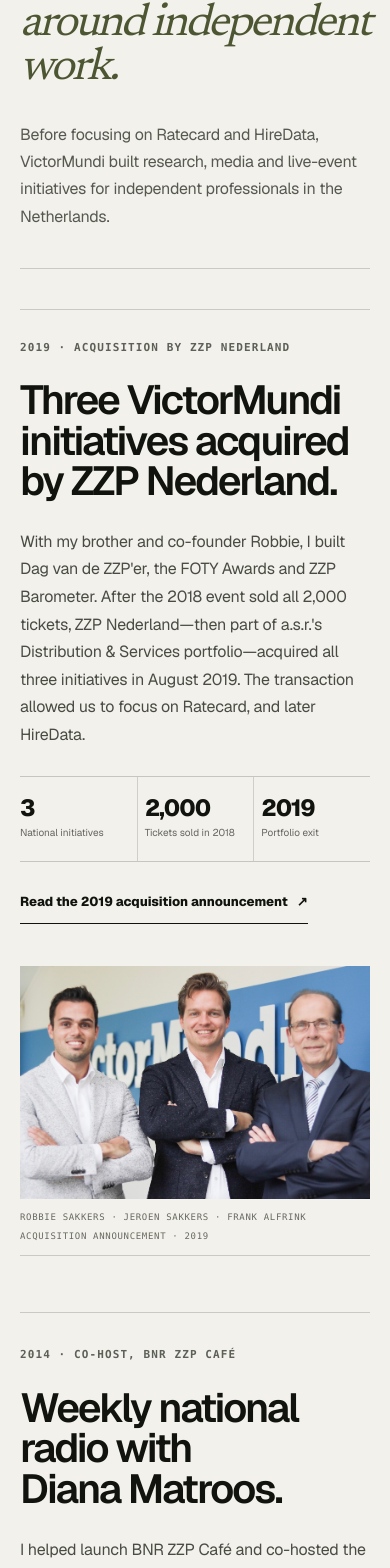
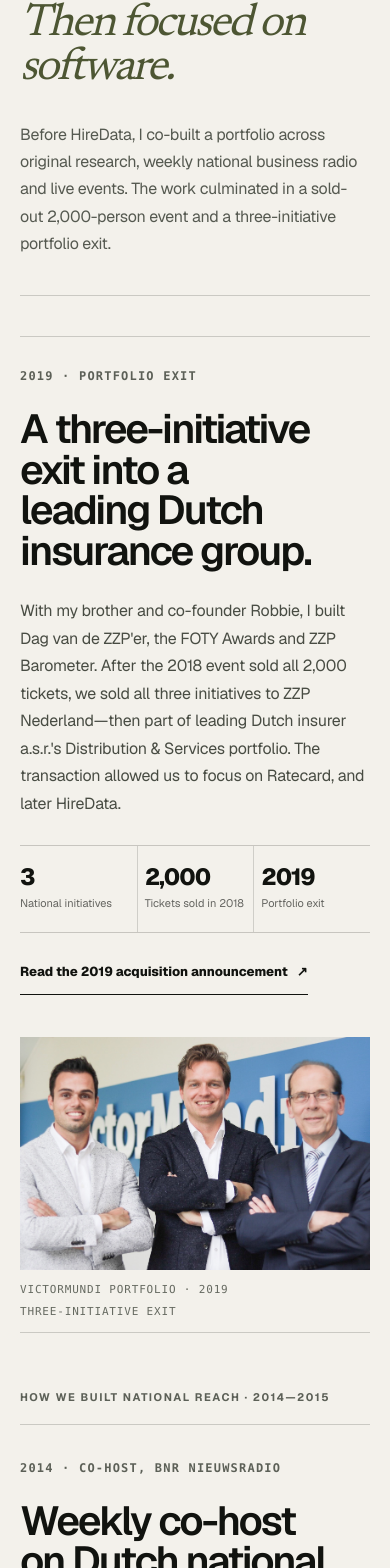
Before and after one commit to victormundi/victormundi.com, a Next.js app: page / in a window 390 px wide. Shown: the part 3059-4627 px from the top of the page. Built offline with nearby package versions, Linux system fonts and the light colour scheme.

Commit message:
style(design): FINDING-001 — elevate track record authority

```diff
--- a/app/LiteYouTube.tsx
+++ b/app/LiteYouTube.tsx
@@ -1,7 +1,7 @@
-/* eslint-disable @next/next/no-img-element -- The YouTube preview is a lightweight, lazy remote thumbnail that avoids loading the full player until intent. */
+/* eslint-disable @next/next/no-img-element -- The YouTube preview is a lightweight, lazy remote poster that avoids loading the full player until intent. */
 
 const videoTitle =
-  "Jeroen Sakkers interviews then–Prime Minister Mark Rutte at Dag van de ZZP'er";
+  "Jeroen Sakkers interviews the Prime Minister of the Netherlands";
 
 export default function LiteYouTube() {
   return (
@@ -11,10 +11,10 @@
       aria-label={`Watch ${videoTitle} on YouTube`}
     >
       <img
-        src="https://i.ytimg.com/vi/mynvKKeugcs/hqdefault.jpg"
+        src="https://i.ytimg.com/vi/mynvKKeugcs/maxresdefault.jpg"
         alt=""
-        width="480"
-        height="360"
+        width="1280"
+        height="720"
         loading="lazy"
         decoding="async"
       />
--- a/app/editorial.css
+++ b/app/editorial.css
@@ -578,7 +578,7 @@
 .milestone-label {
   margin-bottom: 24px;
   color: #5c6057;
-  font-size: 11px;
+  font-size: 12px;
 }
 
 .milestone h3 {
@@ -604,7 +604,7 @@
 }
 
 .milestone-facts dd {
-  font-size: 10px;
+  font-size: 11px;
 }
 
 .milestone-figure {
@@ -621,11 +621,21 @@
   color: #666a61;
   border-bottom: 1px solid var(--line);
   background: transparent;
-  font-size: 9px;
+  font-size: 11px;
+}
+
+.milestone-pair-label {
+  margin: clamp(64px, 7vw, 92px) 0 22px;
+  color: #5c6057;
+  font-family: var(--font-geist-sans), sans-serif;
+  font-size: 11px;
+  font-weight: 700;
+  letter-spacing: 0.14em;
+  text-transform: uppercase;
 }
 
 .milestone-pair {
-  margin-top: clamp(64px, 7vw, 92px);
+  margin-top: 0;
   grid-template-columns: repeat(2, minmax(0, 1fr));
   gap: clamp(42px, 6vw, 82px);
 }
@@ -1367,8 +1377,13 @@
   }
 
   .milestone-pair {
+    margin-top: 0;
+    gap: 56px;
+  }
+
+  .milestone-pair-label {
     margin-top: 56px;
-    gap: 56px;
+    margin-bottom: 18px;
   }
 
   .mission-section,
@@ -1405,8 +1420,11 @@
 }
 
 @media (max-width: 360px) {
-  .site-header nav a:nth-child(2),
-  .site-header nav a:nth-child(3) {
+  .site-header nav a:nth-child(5) {
     display: none;
   }
+
+  .site-header nav a:nth-child(2) {
+    display: inline-flex;
+  }
 }
--- a/app/layout.tsx
+++ b/app/layout.tsx
@@ -23,7 +23,7 @@
   metadataBase: siteUrl,
   title: "Jeroen Sakkers — Founder of HireData | Improve Every Day",
   description:
-    "Jeroen Sakkers is the Amsterdam founder of HireData. Explore his AI products, BNR Nieuwsradio work, 2,000-person event and 2019 portfolio exit.",
+    "Jeroen Sakkers is the Amsterdam founder of HireData. Explore his AI products, national business radio work, 2,000-person event and portfolio exit into a leading Dutch insurance group.",
   applicationName: "Jeroen Sakkers",
   authors: [{ name: "Jeroen Sakkers", url: "https://victormundi.com" }],
   creator: "Jeroen Sakkers",
--- a/app/page.tsx
+++ b/app/page.tsx
@@ -119,21 +119,21 @@
     {
       "@type": "CreativeWork",
       "@id": "https://victormundi.com/#portfolio-exit-2019",
-      name: "VictorMundi portfolio exit to ZZP Nederland",
+      name: "VictorMundi portfolio exit into a leading Dutch insurance group",
       url: "https://www.flexnieuws.nl/2019/08/zzp-nederland-neemt-zzp-initiatieven-victormundi-over/",
       datePublished: "2019-08-27",
       inLanguage: "nl-NL",
       description:
-        "The 2019 sale of Dag van de ZZP’er, the FOTY Awards and ZZP Barometer by VictorMundi to ZZP Nederland.",
+        "The 2019 sale of three national initiatives by VictorMundi to a company then within leading Dutch insurer a.s.r.’s Distribution & Services portfolio.",
       about: { "@id": "https://victormundi.com/#jeroen-sakkers" },
     },
     {
       "@type": "VideoObject",
       "@id": "https://victormundi.com/#mark-rutte-interview",
-      name: "Jeroen Sakkers interviews then–Prime Minister Mark Rutte",
+      name: "Jeroen Sakkers interviews the Prime Minister of the Netherlands",
       description:
-        "An edited public recording of Jeroen Sakkers interviewing then–Dutch Prime Minister Mark Rutte at Dag van de ZZP’er in 2015.",
-      thumbnailUrl: "https://i.ytimg.com/vi/mynvKKeugcs/hqdefault.jpg",
+        "An edited public recording of Jeroen Sakkers interviewing Mark Rutte, then Prime Minister of the Netherlands, at Dag van de ZZP’er in 2015.",
+      thumbnailUrl: "https://i.ytimg.com/vi/mynvKKeugcs/maxresdefault.jpg",
       uploadDate: "2015-10-13T05:57:02-07:00",
       duration: "PT18M51S",
       embedUrl: "https://www.youtube-nocookie.com/embed/mynvKKeugcs?start=49",
@@ -442,30 +442,30 @@
       <div className="milestones-heading">
         <div>
           <p className="eyebrow light-eyebrow">
-            <span /> Selected track record · 2014—2019
+            <span /> Selected track record · Before HireData
           </p>
           <h2 id="milestones-title">
-            Building a national platform
-            <em>around independent work.</em>
+            Built for a national audience.
+            <em>Then focused on software.</em>
           </h2>
         </div>
         <p>
-          Before focusing on Ratecard and HireData, VictorMundi built research,
-          media and live-event initiatives for independent professionals in the
-          Netherlands.
+          Before HireData, I co-built a portfolio across original research,
+          weekly national business radio and live events. The work culminated in
+          a sold-out 2,000-person event and a three-initiative portfolio exit.
         </p>
       </div>
 
       <article className="milestone milestone-exit" id="exit-zzp-nederland">
         <div className="milestone-copy">
-          <p className="milestone-label">2019 · Acquisition by ZZP Nederland</p>
-          <h3>Three VictorMundi initiatives acquired by ZZP Nederland.</h3>
+          <p className="milestone-label">2019 · Portfolio exit</p>
+          <h3>A three-initiative exit into a leading Dutch insurance group.</h3>
           <p>
             With my brother and co-founder Robbie, I built Dag van de ZZP&apos;er,
             the FOTY Awards and ZZP Barometer. After the 2018 event sold all 2,000
-            tickets, ZZP Nederland—then part of a.s.r.&apos;s Distribution &amp; Services
-            portfolio—acquired all three initiatives in August 2019. The transaction
-            allowed us to focus on Ratecard, and later HireData.
+            tickets, we sold all three initiatives to ZZP Nederland—then part of
+            leading Dutch insurer a.s.r.&apos;s Distribution &amp; Services portfolio. The
+            transaction allowed us to focus on Ratecard, and later HireData.
           </p>
           <dl className="milestone-facts" aria-label="Portfolio exit facts">
             <div>
@@ -492,24 +492,26 @@
         <figure className="milestone-figure milestone-exit-figure">
           <img
             src="/story/victormundi-zzp-nederland-exit-2019.jpg"
-            alt="Robbie Sakkers, Jeroen Sakkers and Frank Alfrink marking the 2019 sale of three VictorMundi initiatives to ZZP Nederland"
+            alt="VictorMundi founders marking the 2019 sale of three national initiatives"
             width="1646"
             height="1098"
             loading="lazy"
             decoding="async"
           />
           <figcaption>
-            <span>Robbie Sakkers · Jeroen Sakkers · Frank Alfrink</span>
-            <span>Acquisition announcement · 2019</span>
+            <span>VictorMundi portfolio · 2019</span>
+            <span>Three-initiative exit</span>
           </figcaption>
         </figure>
       </article>
 
+      <p className="milestone-pair-label">How we built national reach · 2014—2015</p>
+
       <div className="milestone-pair">
         <article className="milestone milestone-bnr" id="bnr-zzp-cafe">
           <div className="milestone-copy">
-            <p className="milestone-label">2014 · Co-host, BNR ZZP Café</p>
-            <h3>Weekly national radio with Diana Matroos.</h3>
+            <p className="milestone-label">2014 · Co-host, BNR Nieuwsradio</p>
+            <h3>Weekly co-host on Dutch national business radio.</h3>
             <p>
               I helped launch BNR ZZP Café and co-hosted the weekly programme with
               journalist Diana Matroos. Each Saturday, we discussed policy,
@@ -548,30 +550,30 @@
               decoding="async"
             />
             <figcaption>
-              <span>BNR ZZP Café · 2014</span>
-              <span>With Diana Matroos</span>
+              <span>BNR Nieuwsradio · 2014</span>
+              <span>Weekly co-host</span>
             </figcaption>
           </figure>
         </article>
 
         <article className="milestone milestone-rutte" id="mark-rutte-interview">
           <div className="milestone-copy">
-            <p className="milestone-label">2015 · Interview, Mark Rutte</p>
-            <h3>A 30-minute conversation on independent work.</h3>
+            <p className="milestone-label">2015 · Live interview</p>
+            <h3>Thirty minutes on stage with the Prime Minister of the Netherlands.</h3>
             <p>
-              At the 2015 Dag van de ZZP&apos;er, I interviewed then–Dutch Prime
-              Minister Mark Rutte about entrepreneurship and the role of
-              self-employed people in the Dutch economy. The public recording is an
-              edited excerpt of our half-hour conversation.
+              At Dag van de ZZP&apos;er, I interviewed Mark Rutte, then Prime Minister
+              of the Netherlands, about entrepreneurship and the role of independent
+              professionals in the Dutch economy. The public video is an edited
+              excerpt of our half-hour conversation.
             </p>
-            <dl className="milestone-facts" aria-label="Mark Rutte interview facts">
+            <dl className="milestone-facts" aria-label="Prime Minister interview facts">
               <div>
                 <dt>≈30 min</dt>
                 <dd>Live conversation</dd>
               </div>
               <div>
                 <dt>2015</dt>
-                <dd>Dag van de ZZP&apos;er</dd>
+                <dd>National event</dd>
               </div>
               <div>
                 <dt>00:49</dt>
@@ -586,12 +588,6 @@
               <span>04 April 2015 · The Netherlands</span>
               <span>Edited public recording</span>
             </div>
-            <a
-              className="milestone-link"
-              href="https://www.youtube.com/watch?v=mynvKKeugcs&amp;t=49s"
-            >
-              Watch the interview on YouTube <Arrow />
-            </a>
           </div>
         </article>
       </div>
```
Also changed, not shown: 1 other file (tests, documents, lock files or other folders).
